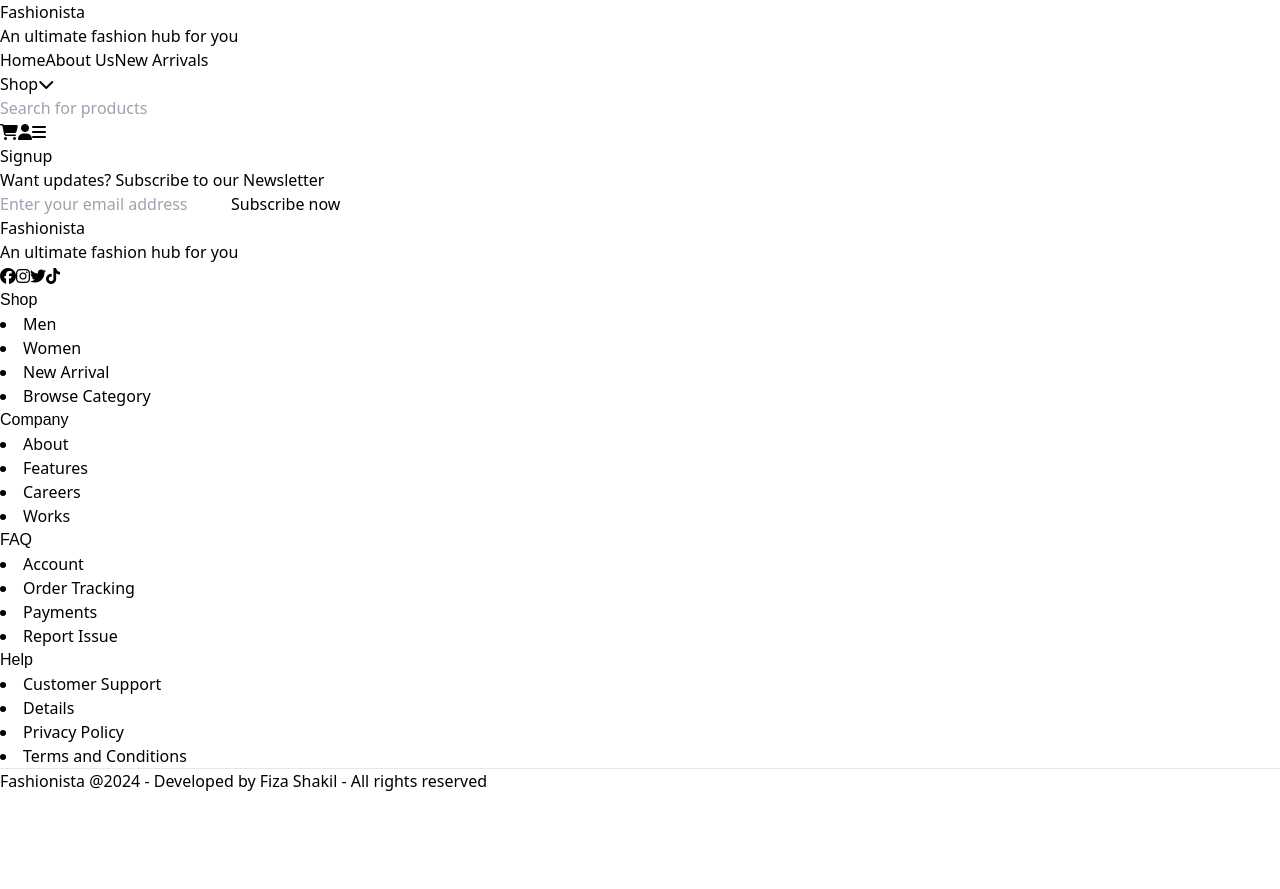
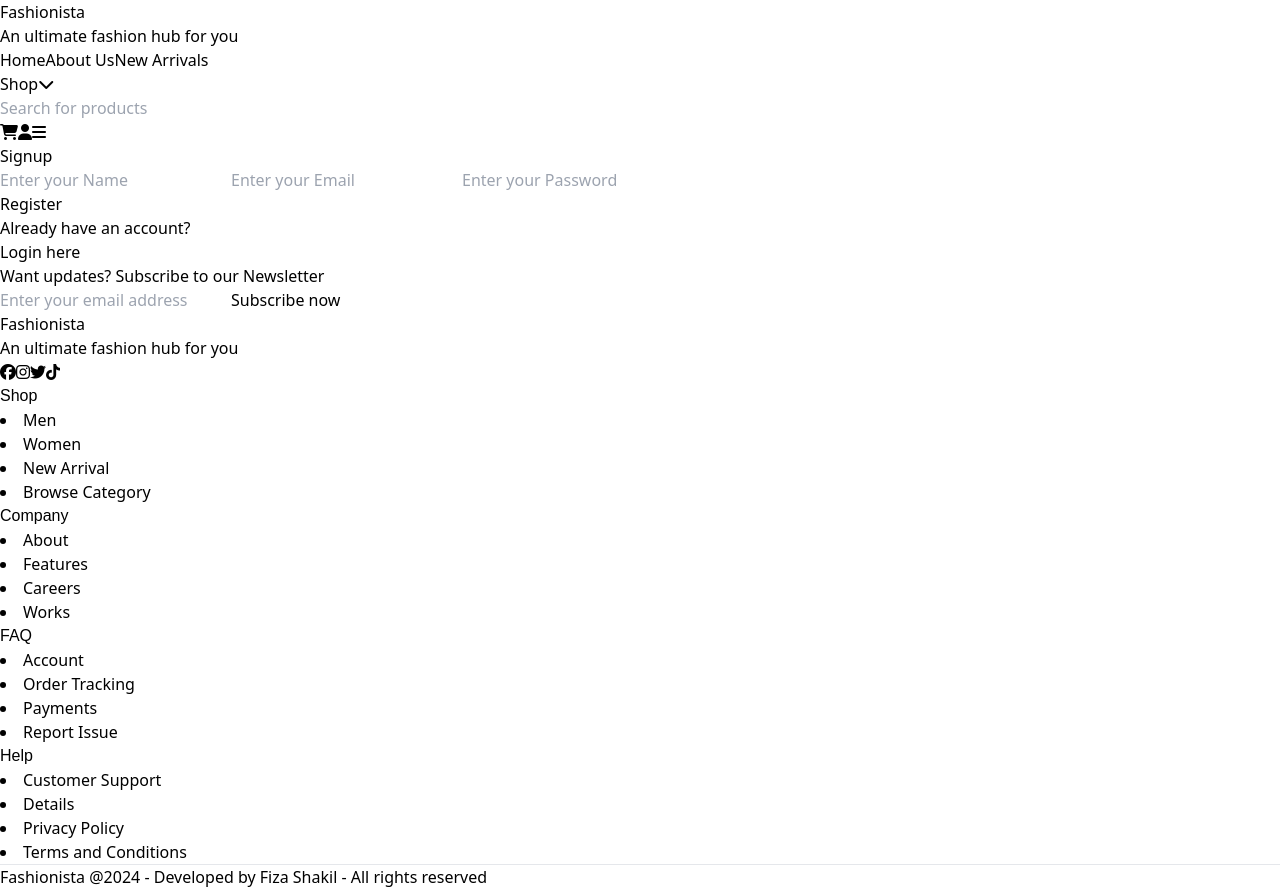
Before and after one commit to FizaShakil/Fashionista, a React (Vite) app in the folder client/: page /signup in a window 1280 px wide. Before the commit the page ends 800 px from the top, so only its background shows below. Built offline with nearby package versions, Linux system fonts and the light colour scheme.

Commit message:
Designing Frontend of Login and Signup

```diff
--- a/client/src/App.jsx
+++ b/client/src/App.jsx
@@ -20,7 +20,7 @@ const App = () => {
       <Header/>
 
       {/* Main Content */}
-      <div className="min-h-screen">
+      <div className="min-h-[450px]">
         <Routes>
           {/* Home component displayed on root and when clicking "Home" */}
           <Route path="/" element={<Home/>} />
--- a/client/src/Components/Login-Signup/Login.jsx
+++ b/client/src/Components/Login-Signup/Login.jsx
@@ -1,11 +1,42 @@
 import React from 'react'
+import { Link } from 'react-router-dom'
 
 const Login = () => {
   return (
     <div>
-        <div className='flex items-center'>
-            <h1 className='text-center text-5xl font-bold mt-8'>Login</h1>
+        <div className=' w-[85%] min-[600px]:w-[400px] mt-8 relative left-1/2 transform -translate-x-1/2'>
+            <h1 className='text-4xl text-center font-bold mt-8'>Login</h1>
+            <div className='mt-8'>
+                <input
+                       type="email"
+                       className='border-2 border-gray-300 w-[100%] pl-2 py-2 text-gray-600'
+                       placeholder='Enter your Email'
+                       required
+                />
+                <input
+                       type="password"
+                       className='border-2 w-[100%] border-gray-300 pl-2 py-2 mt-6 text-gray-600'
+                       placeholder='Enter your Password'
+                       required
+                />
+            </div>
+            <Link to={'/'}>
+                         <button className=' w-[100%] py-2 mt-6 bg-gray-900 text-white'>
+                                  Login
+                        </button>
+            </Link>
+            <Link to={'/'}
+                   className='hover:text-gray-800 hover:underline'>
+                    Forgot Password?
+            </Link>
+            <div className='w-[100%] flex justify-center mt-5'>
+                <p>New to Fashionista?</p>
+                    <Link to={'/signup'}
+                          className='font-semibold ml-2 hover:underline'>
+                              Signup Now
+                    </Link>
 
+            </div>
         </div>
     </div>
   )
--- a/client/src/Components/Login-Signup/Signup.jsx
+++ b/client/src/Components/Login-Signup/Signup.jsx
@@ -1,9 +1,47 @@
 import React from 'react'
+import { Link } from 'react-router-dom'
 
 const Signup = () => {
-  return (
-    <div>Signup</div>
-  )
+    return (
+        <div>
+            <div className=' w-[85%] min-[600px]:w-[400px] mt-8 relative left-1/2 transform -translate-x-1/2'>
+                <h1 className='text-4xl text-center font-bold mt-8'>Signup</h1>
+                <div className='mt-8'>
+                <input
+                           type="text"
+                           className='border-2 border-gray-300 w-[100%] pl-2 py-2 text-gray-600'
+                           placeholder='Enter your Name'
+                           required
+                    />
+                    <input
+                           type="email"
+                           className='border-2 border-gray-300 mt-6 w-[100%] pl-2 py-2 text-gray-600'
+                           placeholder='Enter your Email'
+                           required
+                    />
+                    <input
+                           type="password"
+                           className='border-2 w-[100%] border-gray-300 pl-2 py-2 mt-6 text-gray-600'
+                           placeholder='Enter your Password'
+                           required
+                    />
+                </div>
+                 <Link to={'/'}>
+                                <button className=' w-[100%] py-2 mt-6 bg-gray-900 text-white'>
+                                     Register
+                                </button>
+                 </Link>
+                <div className='w-[100%] flex justify-center mt-5'>
+                    <p>Already have an account?</p>
+                        <Link to={'/login'}
+                              className='font-semibold ml-2 hover:underline'>
+                                  Login here
+                        </Link>
+
+                </div>
+            </div>
+        </div>
+      )
 }
 
 export default Signup
```
